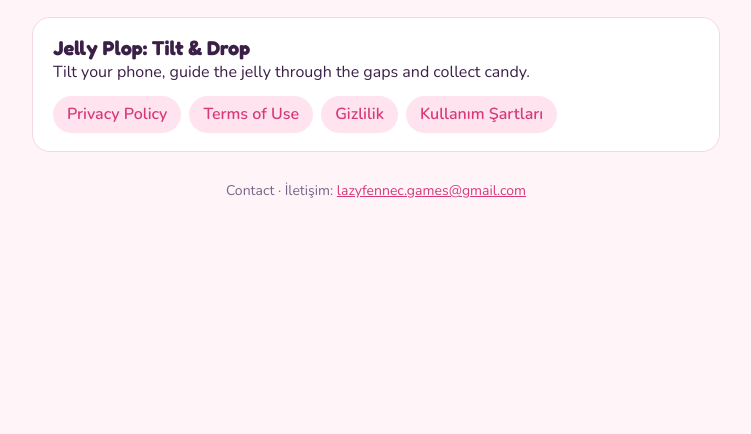
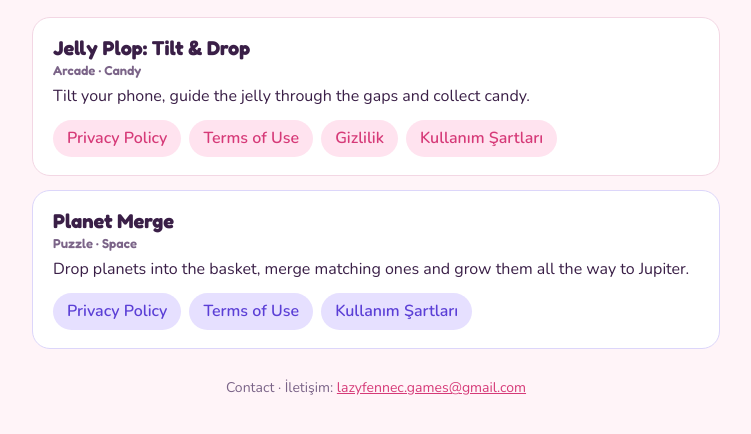
Before and after one commit to lazyfennecgames/lazyfennecgames.github.io, a plain HTML site: page index.html in a window 1280 px wide. Shown: the part 138-572 px from the top of the page, without its empty margins (264-1015 px from the left). Drawn offline with nearby package versions, Linux system fonts and the light colour scheme.

Commit message:
Enhance game card layout and add tags
Added tags and improved layout for game cards.

```diff
--- a/index.html
+++ b/index.html
@@ -27,9 +27,17 @@ footer{color:var(--soft);font-size:14px;margin-top:28px;text-align:center}
 .card b{font:700 20px "Fredoka",system-ui,sans-serif;display:block}
 .links{display:flex;flex-wrap:wrap;gap:8px;margin-top:10px}
 .links a{background:var(--chip);border-radius:999px;padding:6px 14px;text-decoration:none;font-weight:600}
+body.space{--bg:#F3F1FF;--line:#DCD6FA;--pink:#5B3FD6;--chip:#E6E0FF;--soft:#6E6890}
+@media (prefers-color-scheme:dark){body.space{--bg:#0F0E24;--card:#1A1838;--ink:#ECEAFF;--soft:#A9A4D6;--line:#2E2A5A;--pink:#A48CFF;--chip:#2A2556}}
+body.space .wrap{background:radial-gradient(circle at 85% 0,rgba(164,140,255,.18),transparent 45%)}
+.card .tag{font:600 13px "Fredoka",system-ui,sans-serif;color:var(--soft);display:block;margin:2px 0 6px}
+.card.space{border-color:#DCD6FA}.card.space .links a{background:#E6E0FF;color:#5B3FD6}
+@media (prefers-color-scheme:dark){.card.space .links a{background:#2A2556;color:#C3B4FF}}
 </style></head><body><div class="wrap">
 <header><span class="brand">LAZY FENNEC</span></header>
 <h1>Lazy Fennec</h1><p class="updated">Small, sweet mobile games · Küçük, tatlı mobil oyunlar</p>
-<div class="cards"><div class="card"><b>Jelly Plop: Tilt &amp; Drop</b>Tilt your phone, guide the jelly through the gaps and collect candy.
-<div class="links"><a href="jellyplop/privacy.html">Privacy Policy</a><a href="jellyplop/terms.html">Terms of Use</a><a href="jellyplop/privacy.html?lang=tr">Gizlilik</a><a href="jellyplop/terms.html?lang=tr">Kullanım Şartları</a></div></div></div>
+<div class="cards"><div class="card"><b>Jelly Plop: Tilt &amp; Drop</b><span class="tag">Arcade · Candy</span>Tilt your phone, guide the jelly through the gaps and collect candy.
+<div class="links"><a href="jellyplop/privacy.html">Privacy Policy</a><a href="jellyplop/terms.html">Terms of Use</a><a href="jellyplop/privacy.html?lang=tr">Gizlilik</a><a href="jellyplop/terms.html?lang=tr">Kullanım Şartları</a></div></div>
+<div class="card space"><b>Planet Merge</b><span class="tag">Puzzle · Space</span>Drop planets into the basket, merge matching ones and grow them all the way to Jupiter.
+<div class="links"><a href="https://mhsaomidvar.github.io/planet-merge-privacy/">Privacy Policy</a><a href="planetmerge/terms.html">Terms of Use</a><a href="planetmerge/terms.html?lang=tr">Kullanım Şartları</a></div></div></div>
 <footer>Contact · İletişim: <a href="mailto:lazyfennec.games@gmail.com">lazyfennec.games@gmail.com</a></footer></div></body></html>
```
